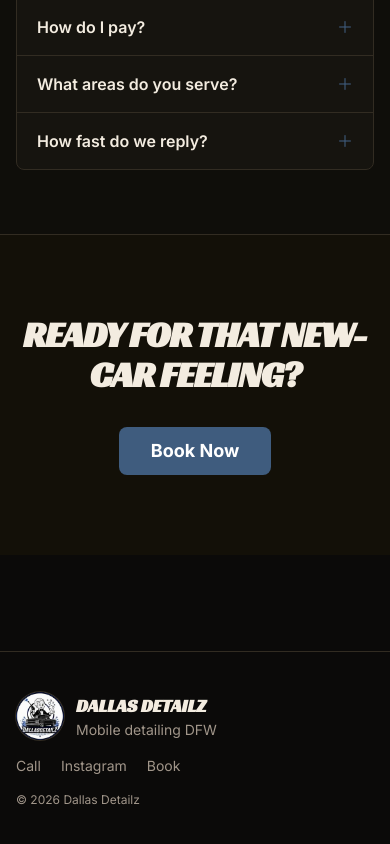
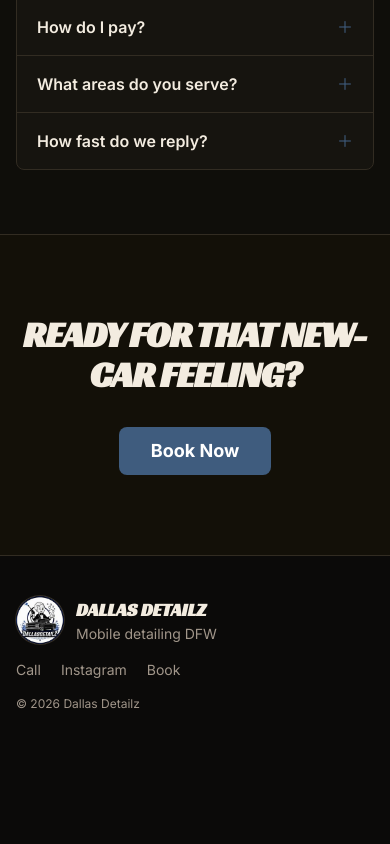
Before and after one commit to brandonlopezh/dallasdetailz, a Next.js app: page / in a window 390 px wide. Shown: the part 3029-3873 px from the top of the page. Built offline with nearby package versions, Linux system fonts and the light colour scheme; no server answers.

Commit message:
fixing mobile issue

```diff
--- a/src/components/HomeContent.tsx
+++ b/src/components/HomeContent.tsx
@@ -29,7 +29,7 @@ export default function HomeContent({ services }: HomeContentProps) {
 
   return (
     <>
-      <main className="flex-1 pb-24 md:pb-0">
+      <main className="flex-1">
         {/* WALLPAPER WRAPPER ------------------------------------------------
             Shared blurred backdrop for the entire page above the footer.
             Every section below keeps its band-color wash, just made
@@ -239,7 +239,7 @@ export default function HomeContent({ services }: HomeContentProps) {
 
       {/* FOOTER ------------------------------------------------------------ */}
       <footer className="border-t border-border bg-base">
-        <div className="mx-auto flex max-w-6xl flex-col gap-4 px-4 py-10 sm:flex-row sm:items-center sm:justify-between sm:px-6">
+        <div className="mx-auto flex max-w-6xl flex-col gap-4 px-4 pt-10 pb-28 sm:flex-row sm:items-center sm:justify-between sm:px-6 md:pb-10">
           <div className="flex items-center gap-3">
             <Image
               src="/logo.jpg"
```
